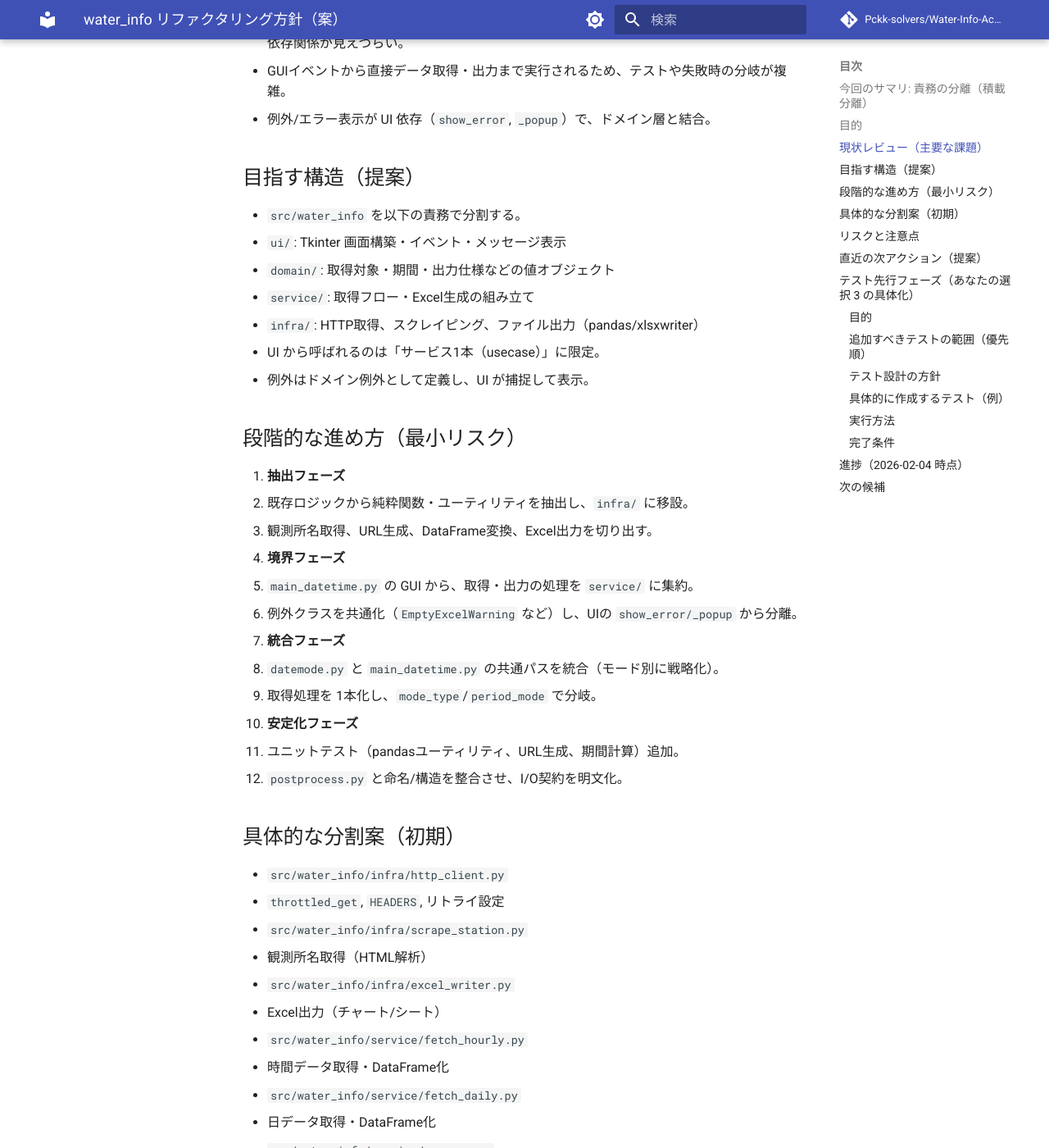
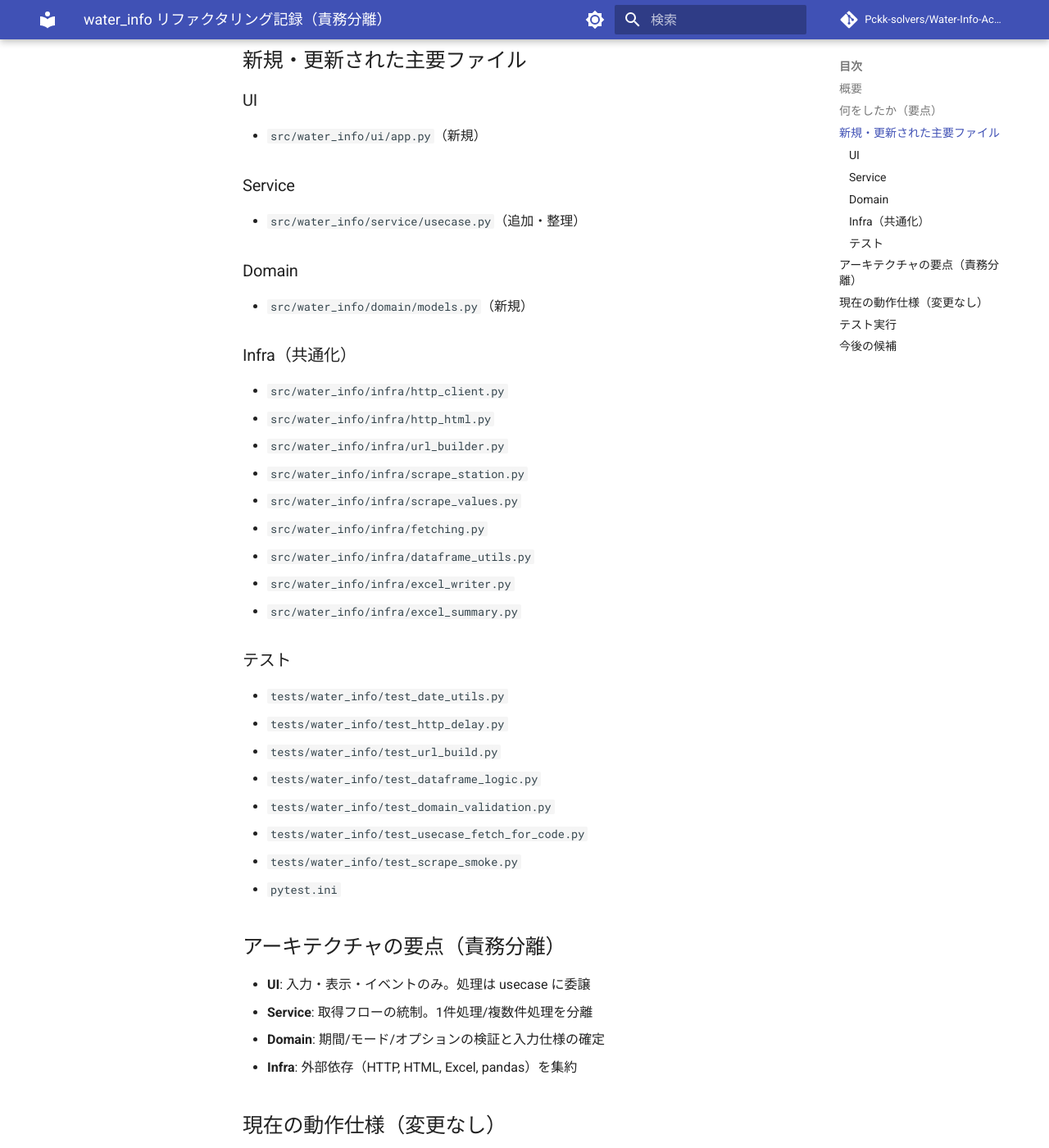
Before and after one commit to Pckk-solvers/Water-Info-Acquirer, an MkDocs documentation site: the page built from docs/refactor/water_info.md, in a window 1280 px wide and 1400 px high, scrolled down 734 px. Shown: the whole window at 82% size. Built offline with MkDocs 1.6.1 and Material for MkDocs 9.7.7, drawn with Linux system fonts in a browser that asks for light colours; comment, search, counter and statistics services are not loaded; some of the changed text lies outside the part shown.

Commit message:
Update water_info.md

```diff
--- a/docs/refactor/water_info.md
+++ b/docs/refactor/water_info.md
@@ -1,146 +1,64 @@
-# water_info リファクタリング方針（案）
+# water_info リファクタリング記録（責務分離）
 
-## 今回のサマリ: 責務の分離（積載分離）
-今回の作業では、UI/サービス/インフラ/ドメインの責務を明確に分ける「積載分離」を実施した。
-主な観点は「UIとロジックの分離」「取得処理の共通化」「Excel出力/整形の共通化」「バリデーションの一元化」である。
+## 概要
+今回の作業は、`src/water_info` における **責務分離** を目的に行った。
+UI / Service / Domain / Infra を分け、取得・整形・出力の共通化とテスト基盤の整備を進めた。
 
-## 目的
-- `src/water_info` の責務分割を明確化し、保守性と変更容易性を高める。
-- GUI/取得/整形/出力を分離し、ロジック単体テストが可能な構造にする。
-- 既存の入出力仕様（Excelの列/シート/チャート構成）を崩さず、段階的に安全に進める。
+## 何をしたか（要点）
+- **UI分離**: Tkinter UI を `src/water_info/ui/app.py` に移動し、`main_datetime.py` から切り離し
+- **Service導入**: `service/usecase.py` を追加し UI からの入口を集約
+- **Domain導入**: `domain/models.py` で `Period/Options/WaterInfoRequest` を定義し、バリデーションを一元化
+- **Infra共通化**: HTTP・スクレイピング・URL生成・Excel出力・DataFrame整形を `infra/` に分離
+- **取得処理共通化**: 観測所名取得/値抽出/HTML取得を共通関数化
+- **UI入力検証の整理**: domain バリデーションに統一し、即時エラーはフォーム内に表示
+- **テスト追加**: ユーティリティ/URL/整形/出力/バリデーション/スクレイピングのテストを追加
 
-## 現状レビュー（主要な課題）
-- 単一巨大モジュール（`main_datetime.py`）に UI/ネットワーク/データ整形/Excel出力が混在。
-- 日データ・時間データの処理が別モジュールに分かれつつも、重複ロジックが多い（URL生成、観測所名取得、Excel出力など）。
-- グローバル変数（`pd`, `BeautifulSoup`, `_REQUEST_COUNTER` など）と遅延importが散在し、依存関係が見えづらい。
-- GUIイベントから直接データ取得・出力まで実行されるため、テストや失敗時の分岐が複雑。
-- 例外/エラー表示が UI 依存（`show_error`, `_popup`）で、ドメイン層と結合。
+## 新規・更新された主要ファイル
+### UI
+- `src/water_info/ui/app.py`（新規）
 
-## 目指す構造（提案）
-- `src/water_info` を以下の責務で分割する。
-  - `ui/`: Tkinter 画面構築・イベント・メッセージ表示
-  - `domain/`: 取得対象・期間・出力仕様などの値オブジェクト
-  - `service/`: 取得フロー・Excel生成の組み立て
-  - `infra/`: HTTP取得、スクレイピング、ファイル出力（pandas/xlsxwriter）
-- UI から呼ばれるのは「サービス1本（usecase）」に限定。
-- 例外はドメイン例外として定義し、UI が捕捉して表示。
+### Service
+- `src/water_info/service/usecase.py`（追加・整理）
 
-## 段階的な進め方（最小リスク）
-1. **抽出フェーズ**
-   - 既存ロジックから純粋関数・ユーティリティを抽出し、`infra/` に移設。
-   - 観測所名取得、URL生成、DataFrame変換、Excel出力を切り出す。
-2. **境界フェーズ**
-   - `main_datetime.py` の GUI から、取得・出力の処理を `service/` に集約。
-   - 例外クラスを共通化（`EmptyExcelWarning` など）し、UIの `show_error/_popup` から分離。
-3. **統合フェーズ**
-   - `datemode.py` と `main_datetime.py` の共通パスを統合（モード別に戦略化）。
-   - 取得処理を 1本化し、`mode_type`/`period_mode` で分岐。
-4. **安定化フェーズ**
-   - ユニットテスト（pandasユーティリティ、URL生成、期間計算）追加。
-   - `postprocess.py` と命名/構造を整合させ、I/O契約を明文化。
+### Domain
+- `src/water_info/domain/models.py`（新規）
 
-## 具体的な分割案（初期）
+### Infra（共通化）
 - `src/water_info/infra/http_client.py`
-  - `throttled_get`, `HEADERS`, リトライ設定
+- `src/water_info/infra/http_html.py`
+- `src/water_info/infra/url_builder.py`
 - `src/water_info/infra/scrape_station.py`
-  - 観測所名取得（HTML解析）
+- `src/water_info/infra/scrape_values.py`
+- `src/water_info/infra/fetching.py`
+- `src/water_info/infra/dataframe_utils.py`
 - `src/water_info/infra/excel_writer.py`
-  - Excel出力（チャート/シート）
-- `src/water_info/service/fetch_hourly.py`
-  - 時間データ取得・DataFrame化
-- `src/water_info/service/fetch_daily.py`
-  - 日データ取得・DataFrame化
-- `src/water_info/service/usecase.py`
-  - UI から呼ぶ 1 本の実行関数
-- `src/water_info/ui/app.py`
-  - Tkinter 構築（現在の `WWRApp` を移動）
+- `src/water_info/infra/excel_summary.py`
 
-## リスクと注意点
-- Excel出力仕様は既存ユーザーに影響するため最優先で互換維持。
-- スクレイピング対象のHTML構造に依存するため、関数単体で最低限のスモークテストを用意。
-- `__main__.py` の起動経路（`python -m src.water_info`）を維持。
+### テスト
+- `tests/water_info/test_date_utils.py`
+- `tests/water_info/test_http_delay.py`
+- `tests/water_info/test_url_build.py`
+- `tests/water_info/test_dataframe_logic.py`
+- `tests/water_info/test_domain_validation.py`
+- `tests/water_info/test_usecase_fetch_for_code.py`
+- `tests/water_info/test_scrape_smoke.py`
+- `pytest.ini`
 
-## 直近の次アクション（提案）
-- まず `throttled_get` と `HEADERS` を `infra/http_client.py` に移動。
-- `datemode.py` と `main_datetime.py` の両方から参照する形に変更。
-- その後、観測所名取得ロジックを共通化。
+## アーキテクチャの要点（責務分離）
+- **UI**: 入力・表示・イベントのみ。処理は usecase に委譲
+- **Service**: 取得フローの統制。1件処理/複数件処理を分離
+- **Domain**: 期間/モード/オプションの検証と入力仕様の確定
+- **Infra**: 外部依存（HTTP, HTML, Excel, pandas）を集約
 
-## テスト先行フェーズ（あなたの選択 3 の具体化）
+## 現在の動作仕様（変更なし）
+- 取得・出力フォーマット（Excel構成、シート名、チャート構成）は維持
+- `python -m src.water_info` の起動経路は維持
 
-### 目的
-- リファクタリング前に「現状の挙動」を固定化し、移動・分割による回帰を検知可能にする。
-- UIを触らずに、取得・整形・出力のコアロジックを検証できる下支えを作る。
+## テスト実行
+- `uv run pytest -q`
+- 現在のテスト件数: **23件**
 
-### 追加すべきテストの範囲（優先順）
-1. **純粋関数/ユーティリティ**
-   - `shift_month`, `month_floor` の月跨ぎロジック
-   - `_calc_delay` のリクエスト間隔ロジック
-2. **URL生成/パラメータの整合性**
-   - `process_data_for_code` / `process_period_date_display_for_code` が生成する URL の形式
-   - `mode_type` に応じた `KIND` / `DspWaterData` / `DspRainData` の切り替え
-3. **DataFrame整形の入出力**
-   - 時間データの `display_dt` シフト（+1h）
-   - `sheet_year` の決定が「元時刻」に基づくこと
-   - 空データ時に `EmptyExcelWarning` が投げられること
-4. **Excel出力の最低限スモーク**
-   - シート名の有無（`全期間` / `YYYY年` / `summary`）
-   - 期待する列名（A列=日時、B列=値 など）
-
-### テスト設計の方針
-- **ネットワークはスタブ化**し、HTMLレスポンスを固定する。
-  - `throttled_get` をモックして HTML を差し替え。
-- **pandas/Excelは軽量確認**に止める。
-  - 例: `ExcelWriter` をモックし「シート名」が出ることだけを見る。
-- **GUIは対象外**。UI表示はリファクタ後に E2E の位置づけ。
-
-### 具体的に作成するテスト（例）
-- `tests/water_info/test_date_utils.py`
-  - `shift_month` の +/- 跨年ケース
-  - `month_floor` が月初00:00になる
-- `tests/water_info/test_http_delay.py`
-  - `_calc_delay(0)=0`, `_calc_delay(1)=min`, 上限が `REQUEST_MAX_DELAY`
-- `tests/water_info/test_url_build.py`
-  - `mode_type='S'/'R'/'U'` で `KIND` と `DspWaterData/DspRainData` が正しい
-- `tests/water_info/test_dataframe_logic.py`
-  - `display_dt` シフト / `sheet_year` の割当
-  - 空データで `EmptyExcelWarning`
-- `tests/water_info/test_excel_smoke.py`
-  - モック `ExcelWriter` で `全期間` / `YYYY年` / `summary` シートが生成される
-
-### 実行方法
-- `uv run pytest -q`
-
-### 完了条件
-- 上記テストが `main` の現状実装で通る。
-- テストが落ちる場合は「現状仕様」として受け入れるか再確認して仕様化する。
-
-## 進捗（2026-02-04 時点）
-- テスト追加完了: `pytest.ini` + `tests/water_info` 配下 (23 tests)
-- `infra` への抽出・共通化
-  - HTTP 共通化: `infra/http_client.py`
-  - 観測所名: `infra/scrape_station.py`
-  - URL生成: `infra/url_builder.py`
-  - Excel共通: `infra/excel_writer.py`
-  - DataFrame共通: `infra/dataframe_utils.py`
-  - Excelサマリ共通: `infra/excel_summary.py`
-  - HTML/HTTP共通: `infra/http_html.py`
-  - 値抽出共通: `infra/scrape_values.py`
-  - 取得共通: `infra/fetching.py`
-- サービス層導入: `service/usecase.py` を追加し UI からの入口を集約
-- UI 分離: `ui/app.py` に `WWRApp` を移動。`main_datetime.py` は起動/ロジックに集中
-- domain 導入: `domain/models.py` に Period/Options/WaterInfoRequest を定義
-  - Period: 年/月の妥当性検証 + 期間逆転チェック
-  - WaterInfoRequest: mode_type 検証
-- service 整理: `fetch_one` / `fetch_for_code` / `FetchOutcome` を追加し `fetch_water_info` は request 単位で処理
-- UI 表示整理: 入力エラー/処理エラーの表示フォーマットを統一
-- UI バリデーション整理: 年月のフォーマットチェックは domain に一本化
-- UI 即時バリデーション: フォーカスアウト/選択時に検証し、同一エラーはクールダウン
-- UI エラー表示統一: 即時エラーはフォーム内ラベル、実行時ポップアップは使用しない
-- UI バリデーションのクリア条件: 入力変更時のみクリア
-- テスト追加: `test_domain_validation.py`, `test_usecase_fetch_for_code.py`, `test_scrape_smoke.py`
-- いずれも `uv run pytest -q` で通過
-
-## 次の候補
-- `service` をユースケース単位に分割（取得/出力を分ける）
-- `infra` のスクレイピング部分に簡易スモークテストを追加
-- UI側の入力バリデーションと domain バリデーションの二重化を解消
+## 今後の候補
+- `service` をユースケース単位にさらに分割（取得/出力の責務整理）
+- スクレイピングの堅牢化（HTML変化検知）
+- UIの入力エラー表示の見た目調整
```
